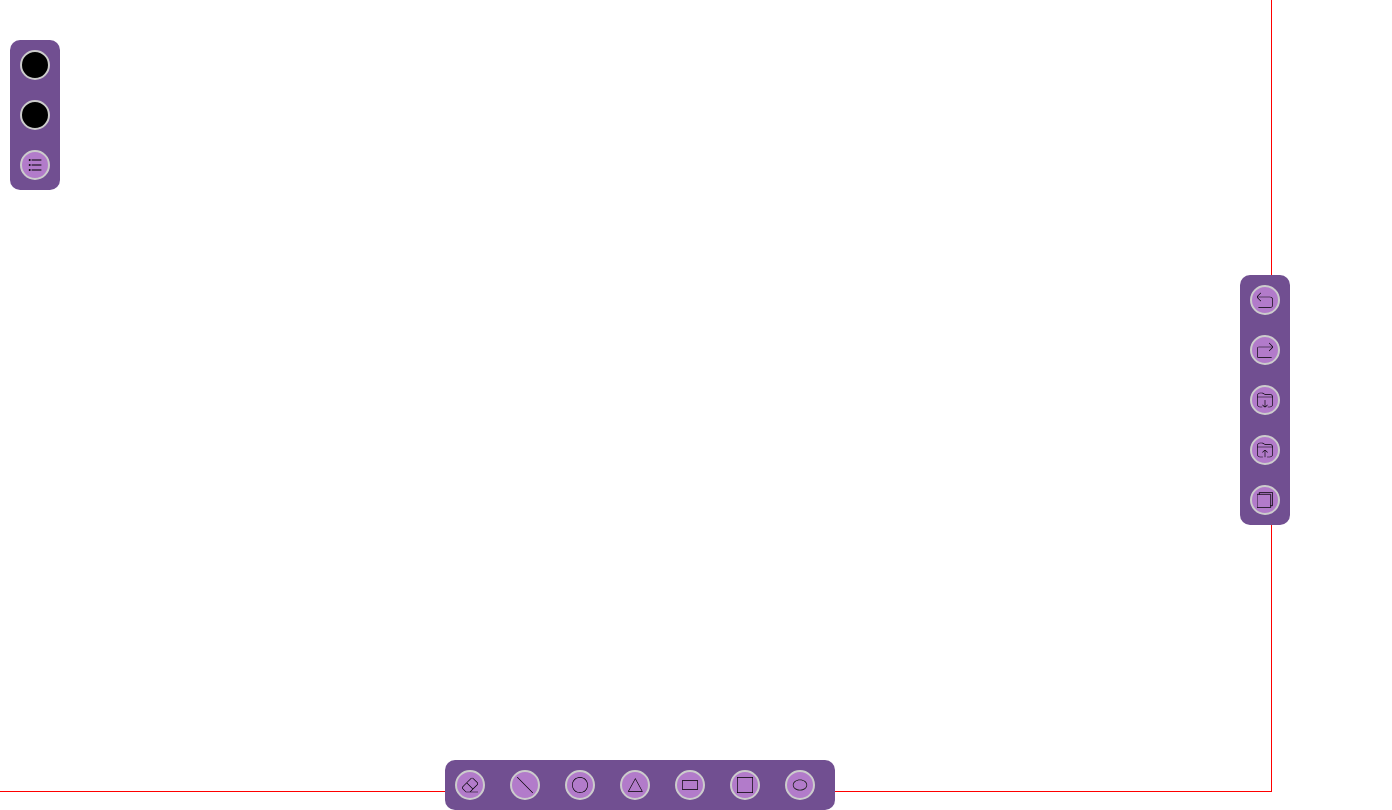
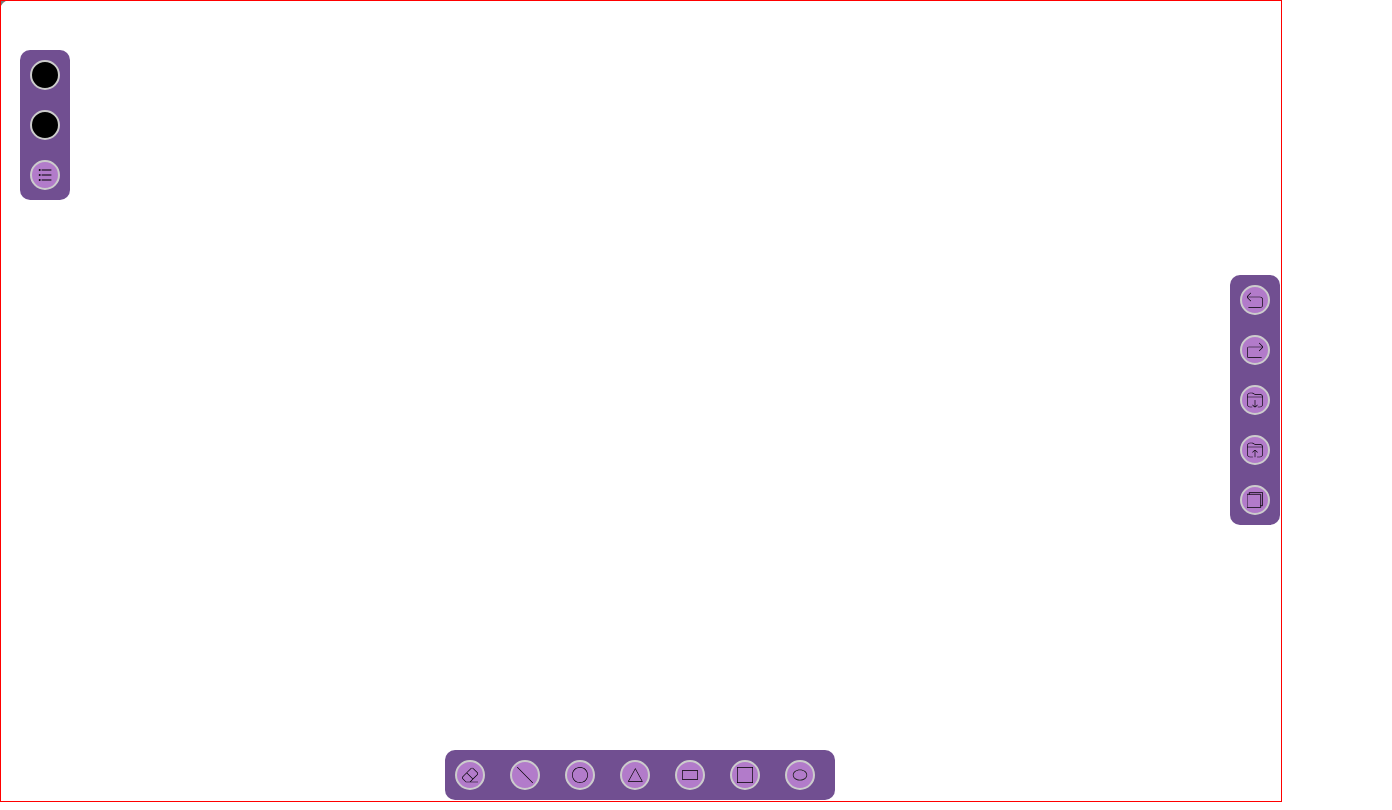
Before and after one commit to Ahmed-Ehab-601/Paint, a React (Vite) app in the folder Frontend/paintapp/: page / in a window 1280 px wide. Shown: the whole page, 1392 px wide, since content can reach past the window. Built offline with nearby package versions, Linux system fonts and the light colour scheme.

Commit message:
window size and line adding

```diff
--- a/Frontend/paintapp/src/App.jsx
+++ b/Frontend/paintapp/src/App.jsx
@@ -1,13 +1,16 @@
 import React, { useState, useEffect } from "react";
-import { Stage, Layer } from "react-konva";
-import Shape from "./shapes";
+import { Stage, Layer, Line } from "react-konva"; // Added Line for preview rendering
+import Shape from "./shapes"; // You should define the Shape component separately
 
-const App = ({ type ,stroke,fill}) => {
+const App = ({ type, stroke, fill }) => {
   const [shapes, setShapes] = useState([]);
   const [selectedId, setSelectedId] = useState(null);
   const [shapeToAdd, setShapeToAdd] = useState(null);
 
-  const addShape = (type, x, y,fill,stroke) => {
+  const [linePoints, setLinePoints] = useState([]);
+  const [mousePosition, setMousePosition] = useState(null);
+
+  const addShape = (type, x, y, fill, stroke, points) => {
     const id = shapes.length + 1;
     const baseSize = 75;
 
@@ -16,42 +19,67 @@ const App = ({ type ,stroke,fill}) => {
       type,
       x,
       y,
-      fill:fill,
-      stroke: stroke,
+      fill,
+      stroke,
       strokeWidth: 2,
       rotation: 0,
-
       radius: baseSize / 2,
       width: baseSize,
       height: baseSize * 1.5,
       radiusX: baseSize,
       radiusY: baseSize / 1.5,
-      points: [
-        0, -baseSize / 2,
-        baseSize / 2, baseSize / 2,
-        -baseSize / 2, baseSize / 2,
+      points: type === "line" ? points : [
+        0, -baseSize / 2, baseSize / 2, baseSize / 2, -baseSize / 2, baseSize / 2,
       ],
     };
 
     setShapes([...shapes, newShape]);
   };
 
+  const handleMouseMove = (e) => {
+    const stage = e.target.getStage();
+    const pointerPosition = stage.getPointerPosition();
+    if (!pointerPosition) return;
+
+    setMousePosition({ x: pointerPosition.x, y: pointerPosition.y });
+  };
+
+  useEffect(() => {
+    setLinePoints([]);
+    setMousePosition(null);
+  }, [shapeToAdd]);
+
   const handleCanvasClick = (e) => {
     const stage = e.target.getStage();
 
-    // If clicked on the stage (not a shape), deselect all shapes
     if (e.target === stage) {
       setSelectedId(null);
     }
 
-    // Add new shape if shapeToAdd is selected
+    const pointerPosition = stage.getPointerPosition();
+    if (!pointerPosition) return;
+
+    const { x, y } = pointerPosition;
+
+    if (shapeToAdd === "line") {
+      setLinePoints((prevPoints) => {
+        const updatedPoints = [...prevPoints, x, y];
+
+        if (updatedPoints.length === 4) {
+          addShape("line", 0, 0, fill, stroke, updatedPoints);
+          setMousePosition(null);
+          setShapeToAdd(null);
+          return [];
+        }
+
+        return updatedPoints;
+      });
+      return;
+    }
+
     if (shapeToAdd) {
-      const pointerPosition = stage.getPointerPosition();
-      if (pointerPosition) {
-        const { x, y } = pointerPosition;
-        addShape(shapeToAdd, x, y,fill,stroke);
-      }
-      setShapeToAdd(null); // Reset shapeToAdd after adding the shape
+      addShape(shapeToAdd, x, y, fill, stroke);
+      setShapeToAdd(null);
     }
   };
 
@@ -67,7 +95,7 @@ const App = ({ type ,stroke,fill}) => {
   };
 
   useEffect(() => {
-    if (type!="") {
+    if (type !== "") {
       setShapeToAdd(type);
     }
   }, [type]);
@@ -79,14 +107,39 @@ const App = ({ type ,stroke,fill}) => {
     setShapes(updatedShapes);
   };
 
+  function FullScreenStage({ shapeToAdd, handleCanvasClick, handleMouseMove }) {
+    const [dimensions, setDimensions] = useState({
+      width: window.innerWidth,
+      height: window.innerHeight,
+    });
+
+    useEffect(() => {
+      const handleResize = () => {
+        setDimensions({
+          width: window.innerWidth,
+          height: window.innerHeight,
+        });
+      };
+
+      window.addEventListener("resize", handleResize);
+      return () => window.removeEventListener("resize", handleResize);
+    }, []);
+
     return (
       <div style={{ position: "relative", width: "100%", height: "100%" }}>
         <Stage
-        width={window.innerWidth}
-        height={window.innerHeight }
-        style={{ border: "1px solid red", position: "absolute", top: -10, left: -10, zIndex: 0 }}
+          width={dimensions.width}
+          height={dimensions.height}
+          style={{
+            border: "1px solid red",
+            position: "fixed",
+            top: 0,
+            left: 0,
+            zIndex: 0,
+          }}
           onMouseDown={handleCanvasClick}
           onTouchStart={handleCanvasClick}
+          onMouseMove={shapeToAdd === "line" ? handleMouseMove : null}
         >
           <Layer>
             {shapes.map((shape) => (
@@ -98,11 +151,21 @@ const App = ({ type ,stroke,fill}) => {
                 onChange={(newAttrs) => updateShape(shape.id, newAttrs)}
               />
             ))}
+
+            {shapeToAdd === "line" && linePoints.length === 2 && mousePosition && (
+              <Line
+                points={[...linePoints, mousePosition.x, mousePosition.y]}
+                stroke="black"
+                strokeWidth={2}
+              />
+            )}
           </Layer>
         </Stage>
-
       </div>
     );
+  }
+
+  return <FullScreenStage {...{ shapeToAdd, handleCanvasClick, handleMouseMove }} />;
 };
 
 export default App;
--- a/Frontend/paintapp/src/paper.jsx
+++ b/Frontend/paintapp/src/paper.jsx
@@ -1,65 +1,67 @@
 import React, { useEffect, useState } from "react";
 import "./App.css";
-import BrushIcon from './assets/brush.svg';
-import PencilIcon from './assets/9165662_pencil_pen_icon.svg';
-import CircleIcon from './assets/circle.svg';
-import rectIcon from './assets/rectangle-panoramic.svg'
-import triangleIcon from './assets/triangle.svg'
-import squareIcon from './assets/square.svg'
-import EraserIcon from './assets/eraser.svg'
-import lineicon from './assets/slash.svg'
-import redoicon from './assets/redo-alt.svg'
-import undoicon from './assets/undo-alt.svg'
-import saveicon from './assets/folder-download.svg'
-import uploadicon from'./assets/folder-upload.svg'
-import texticon from './assets/t.svg'
-import  ellipseicon from './assets/Ellipse2.svg';
-import copyicon from './assets/copy.svg'
-import menu from './assets/menu.svg';
-import App from "./App";  // Import App component to pass shapeType
+import BrushIcon from "./assets/brush.svg";
+import PencilIcon from "./assets/9165662_pencil_pen_icon.svg";
+import CircleIcon from "./assets/circle.svg";
+import rectIcon from "./assets/rectangle-panoramic.svg";
+import triangleIcon from "./assets/triangle.svg";
+import squareIcon from "./assets/square.svg";
+import EraserIcon from "./assets/eraser.svg";
+import lineicon from "./assets/slash.svg";
+import redoicon from "./assets/redo-alt.svg";
+import undoicon from "./assets/undo-alt.svg";
+import saveicon from "./assets/folder-download.svg";
+import uploadicon from "./assets/folder-upload.svg";
+import texticon from "./assets/t.svg";
+import ellipseicon from "./assets/Ellipse2.svg";
+import copyicon from "./assets/copy.svg";
+import menu from "./assets/menu.svg";
+import App from "./App"; // Import App component to pass shapeType
 
 function Paper() {
-  const [shapeType, setShapeType] = useState(null);  // Store selected shape type
+  const [shapeType, setShapeType] = useState(null); // Store selected shape type
   const [color, setColor] = useState("#000000"); // Brush color state
-  const [showMenu, setShowMenu] = useState(false);  // State for menu visibility
-  const [borderWidth, setBorderWidth] = useState(8);   // Brush width state
-  const [opacity, setOpacity] = useState(0.5);  // Brush opacity state
+  const [showMenu, setShowMenu] = useState(false); // State for menu visibility
+  const [borderWidth, setBorderWidth] = useState(8); // Brush width state
+  const [opacity, setOpacity] = useState(0.5); // Brush opacity state
   const [borderColor, setBorderColor] = useState("#000000"); // Border color state
- const [filetosave,setfiletosave]=useState("");
- const [filetoload,setfiletoload]=useState("");
+  const [filetosave, setfiletosave] = useState("");
+  const [filetoload, setfiletoload] = useState("");
 
   const handleColorChange = (e) => {
-    const selectedColor = e.target.value;
-    setColor(selectedColor); // Set brush color
+    setColor(e.target.value); // Set brush color
   };
-  const handlefiletosave=(e)=>{
+
+  const handlefiletosave = (e) => {
     setfiletosave(e.target.File[0]);
-  }
-  const handlefiletoload=(e)=>{
+  };
+
+  const handlefiletoload = (e) => {
     setfiletoload(e.target.File[0]);
-  }
+  };
+
   const handleBorderColorChange = (e) => {
-    setBorderColor(e.target.value);  // Set border color independently
+    setBorderColor(e.target.value); // Set border color independently
   };
 
   const toggleMenu = () => {
     setShowMenu(!showMenu);
   };
+
   useEffect(() => {
+    if (shapeType !== "") setShapeType("");
+  }, [shapeType]);
 
-    if(shapeType!="")setShapeType("");
-  }, [shapeType]);
   return (
     <div
     className="windowpaper"
     style={{
-        top: "50%",
-        left: "50%",
-        position: "absolute",
-        width: "100%",
-        height: "100%",
+      top: "0",
+      left: "0",
+      position: "fixed", // Keep the window fixed
+      width: "100vw", // Full viewport width
+      height: "100vh", // Full viewport height
       backgroundColor: "white",
-        transform: "translate(-50%, -50%)",
     }}
     >
       {/* Side Bar */}
@@ -81,7 +83,8 @@ function Paper() {
               position: "absolute",
               cursor: "pointer",
               zIndex: "10",
-          }}></input>
+            }}
+          ></input>
           <img src={saveicon} alt="save" />
         </button>
         <button className="icon">
@@ -95,13 +98,13 @@ function Paper() {
               position: "absolute",
               cursor: "pointer",
               zIndex: "10",
-          }}></input>
-          <img src={uploadicon} alt="upload"  />
+            }}
+          ></input>
+          <img src={uploadicon} alt="upload" />
         </button>
         <button className="copybutton">
           <img src={copyicon} alt="copy" />
         </button>
-
       </div>
 
       {/* Bottom Bar */}
@@ -109,8 +112,8 @@ function Paper() {
         <button className="icon">
           <img src={EraserIcon} alt="eraser" />
         </button>
-        <button className="icon">
-          <img src={lineicon} alt="line"/>
+        <button className="icon" onClick={() => setShapeType("line")}>
+          <img src={lineicon} alt="line" />
         </button>
         {/* Shape Buttons */}
         <button className="icon" onClick={() => setShapeType("circle")}>
@@ -129,7 +132,7 @@ function Paper() {
           <img src={ellipseicon} alt="ellipse" />
         </button>
       </div>
-<div >
+      <div>
         <div className="baronleft">
           {/* Brush Color Button */}
           <button className="color" style={{ backgroundColor: color }}>
@@ -176,7 +179,6 @@ function Paper() {
               <div className="option">
                 <label htmlFor="border_width">Border Width:</label>
                 <input
-
                   type="range"
                   id="border_width"
                   min="1"
@@ -193,7 +195,6 @@ function Paper() {
                   id="opacity"
                   min="1"
                   max="100"
-
                   value={opacity * 100}
                   onChange={(e) => setOpacity(e.target.value / 100)}
                 />
@@ -201,13 +202,10 @@ function Paper() {
               </div>
             </div>
           )}
-
-      {/* Copy Button */}
-
- </div></div>
+        </div>
+      </div>
       {/* App Component */}
       <App type={shapeType} fill={color} stroke={borderColor} />
-
     </div>
   );
 }
```
Lines whose indentation alone changed are shown as unchanged.
